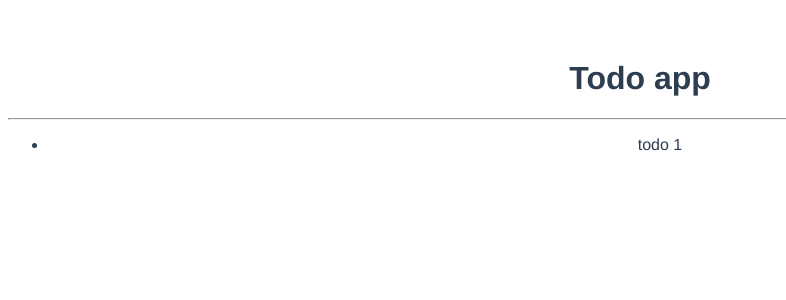
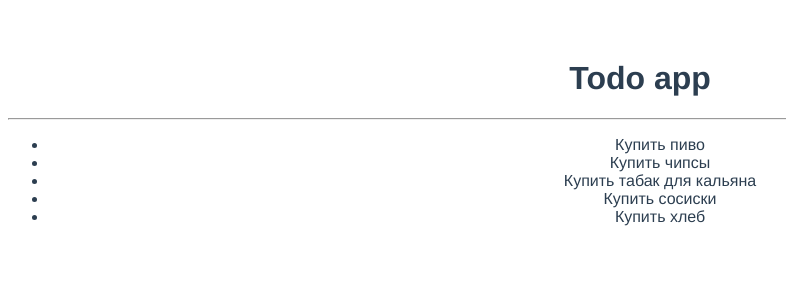
Before and after one commit to SGRashid/Vue_Todo_List, a Vue app: page / in a window 1280 px wide. Shown: the top 300 px of the page, without its empty margins (0-786 px from the left). Built offline with nearby package versions, Linux system fonts and the light colour scheme.

Commit message:
Props was added

```diff
--- a/src/App.vue
+++ b/src/App.vue
@@ -2,7 +2,7 @@
   <div id="app">
     <h1>Todo app</h1>
     <hr>
-    <todo-list></todo-list>
+    <TodoList v-bind:todos="todos" />
   </div>
 </template>
 
@@ -11,6 +11,17 @@ import TodoList from '@/components/TodoList';
 
 export default {
   name: 'App',
+    data() {
+      return {
+          todos: [
+              { id: 0, title: 'Купить пиво', complited: false },
+              { id: 1, title: 'Купить чипсы', complited: false },
+              { id: 2, title: 'Купить табак для кальяна', complited: false },
+              { id: 3, title: 'Купить сосиски', complited: false },
+              { id: 4, title: 'Купить хлеб', complited: false },
+          ]
+      }
+    },
   components: {
       TodoList
   }
--- /dev/null
+++ b/src/components/TodoItem.vue
@@ -0,0 +1,15 @@
+<template>
+    <li>
+        {{ todo.title }}
+    </li>
+</template>
+<script>
+export default {
+   props: {
+       todo: {
+           type: Object,
+           required: true
+       }
+   }
+}
+</script>
--- a/src/components/TodoList.vue
+++ b/src/components/TodoList.vue
@@ -1,9 +1,20 @@
 <template>
     <div>
         <ul>
-            <li>
-                todo 1
-            </li>
+            <TodoItem v-for="todo in todos"
+                      v-bind:todo="todo"
+                      :key="todo.id"
+            />
         </ul>
     </div>
 </template>
+
+<script>
+    import TodoItem from '@/components/TodoItem';
+    export default {
+        props: ['todos'],
+        components: {
+            TodoItem
+        }
+    }
+</script>
```
